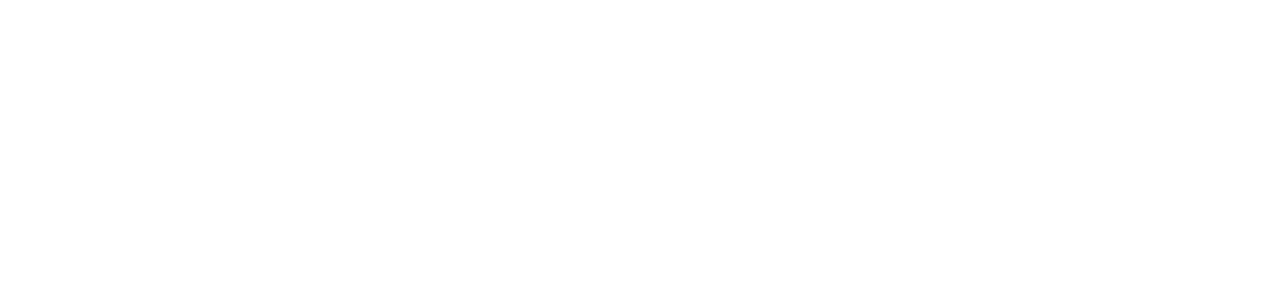
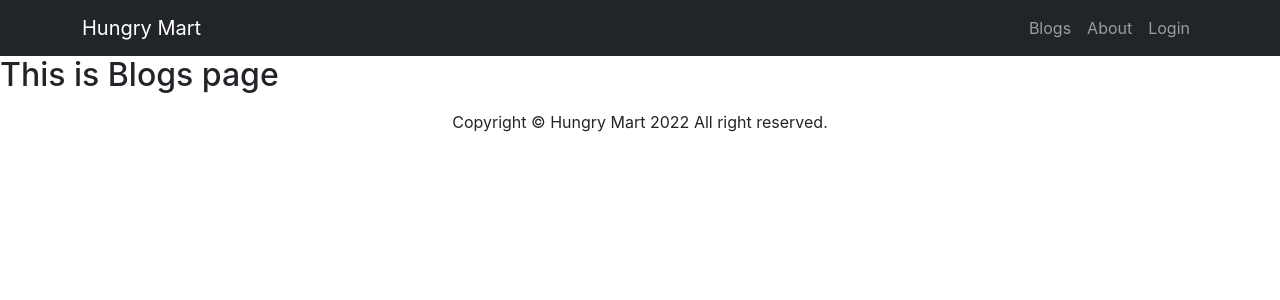
Before and after one commit to Ahsanul-kabir/hungry-mart, a React (Create React App) app: page /blogs in a window 1280 px wide. Before the commit this address had no page. Shown: the top 300 px of the page. Built offline with nearby package versions, Linux system fonts and the light colour scheme.

Commit message:
code rearrange and route setup and page not found added

```diff
--- a/src/App.js
+++ b/src/App.js
@@ -1,14 +1,28 @@
 import { Route, Routes } from 'react-router-dom';
+import About from './Pages/About/About';
+import Blogs from './Pages/Blogs/Blogs';
 import Checkout from './Pages/Checkout/Checkout/Checkout';
 import Home from './Pages/Home/Home/Home';
+import Login from './Pages/Login/Login/Login';
+import Footer from './Pages/Shared/Footer/Footer';
+import Header from './Pages/Shared/Header/Header';
+import NotFound from './Pages/Shared/NotFound/NotFound';
 
 
 function App() {
   return (
-    <Routes>
-      <Route path="/" element={<Home />} />
-      <Route path="/checkout/:foodId" element={<Checkout />} />
-    </Routes>
+    <div>
+      <Header />
+      <Routes>
+        <Route path="/" element={<Home />} />
+        <Route path="/checkout/:foodId" element={<Checkout />} />
+        <Route path="/about" element={<About />} />
+        <Route path="/blogs" element={<Blogs />} />
+        <Route path="/login" element={<Login />} />
+        <Route path="*" element={<NotFound />} />
+      </Routes>
+      <Footer />
+    </div>
   );
 }
 
--- /dev/null
+++ b/src/Pages/About/About.js
@@ -0,0 +1,11 @@
+import React from 'react';
+
+const About = () => {
+    return (
+        <div>
+            <h2>This is about page</h2>
+        </div>
+    );
+};
+
+export default About;
--- /dev/null
+++ b/src/Pages/Blogs/Blogs.js
@@ -0,0 +1,11 @@
+import React from 'react';
+
+const Blogs = () => {
+    return (
+        <div>
+            <h2>This is Blogs page</h2>
+        </div >
+    );
+};
+
+export default Blogs;
--- a/src/Pages/Home/Home/Home.js
+++ b/src/Pages/Home/Home/Home.js
@@ -1,6 +1,4 @@
 import React from 'react';
-import Footer from '../../Shared/Footer/Footer';
-import Header from '../../Shared/Header/Header';
 import Banner from '../Banner/Banner';
 import Services from '../Services/Services';
 import Support from '../Support/Support';
@@ -8,11 +6,9 @@
 const Home = () => {
     return (
         <>
-            <Header />
             <Banner />
             <Services />
             <Support />
-            <Footer />
         </>
     );
 };
--- /dev/null
+++ b/src/Pages/Login/Login/Login.js
@@ -0,0 +1,11 @@
+import React from 'react';
+
+const Login = () => {
+    return (
+        <div>
+            <h2>this is login page</h2>
+        </div>
+    );
+};
+
+export default Login;
--- a/src/Pages/Shared/Header/Header.js
+++ b/src/Pages/Shared/Header/Header.js
@@ -1,17 +1,19 @@
 import React from 'react';
-import { Container, Nav, Navbar, NavDropdown } from 'react-bootstrap';
+import { Container, Nav, Navbar } from 'react-bootstrap';
+import { Link } from 'react-router-dom';
 
 const Header = () => {
     return (
         <>
             <Navbar collapseOnSelect expand="lg" bg="dark" variant="dark">
                 <Container>
-                    <Navbar.Brand href="#home">Hungry Mart</Navbar.Brand>
+                    <Navbar.Brand as={Link} to="/">Hungry Mart</Navbar.Brand>
                     <Navbar.Toggle aria-controls="responsive-navbar-nav" />
                     <Navbar.Collapse id="responsive-navbar-nav">
                         <Nav className="ms-auto">
-                            <Nav.Link href="#features">Features</Nav.Link>
-                            <Nav.Link href="#pricing">Pricing</Nav.Link>
+                            <Nav.Link as={Link} to="/blogs">Blogs</Nav.Link>
+                            <Nav.Link as={Link} to="/about">About</Nav.Link>
+                            <Nav.Link as={Link} to="/login">Login</Nav.Link>
                         </Nav>
                     </Navbar.Collapse>
                 </Container>
--- /dev/null
+++ b/src/Pages/Shared/NotFound/NotFound.js
@@ -0,0 +1,12 @@
+import React from 'react';
+import pageNotFoundImg from '../../../images/page-not-found.gif';
+
+const NotFound = () => {
+    return (
+        <div className="d-flex align-items-center justify-content-center" style={{ backgroundColor: '#F7F9FB' }}>
+            <img src={pageNotFoundImg} alt="" />
+        </div>
+    );
+};
+
+export default NotFound;
```
Also changed, not shown: src/images/page-not-found.gif (added).
